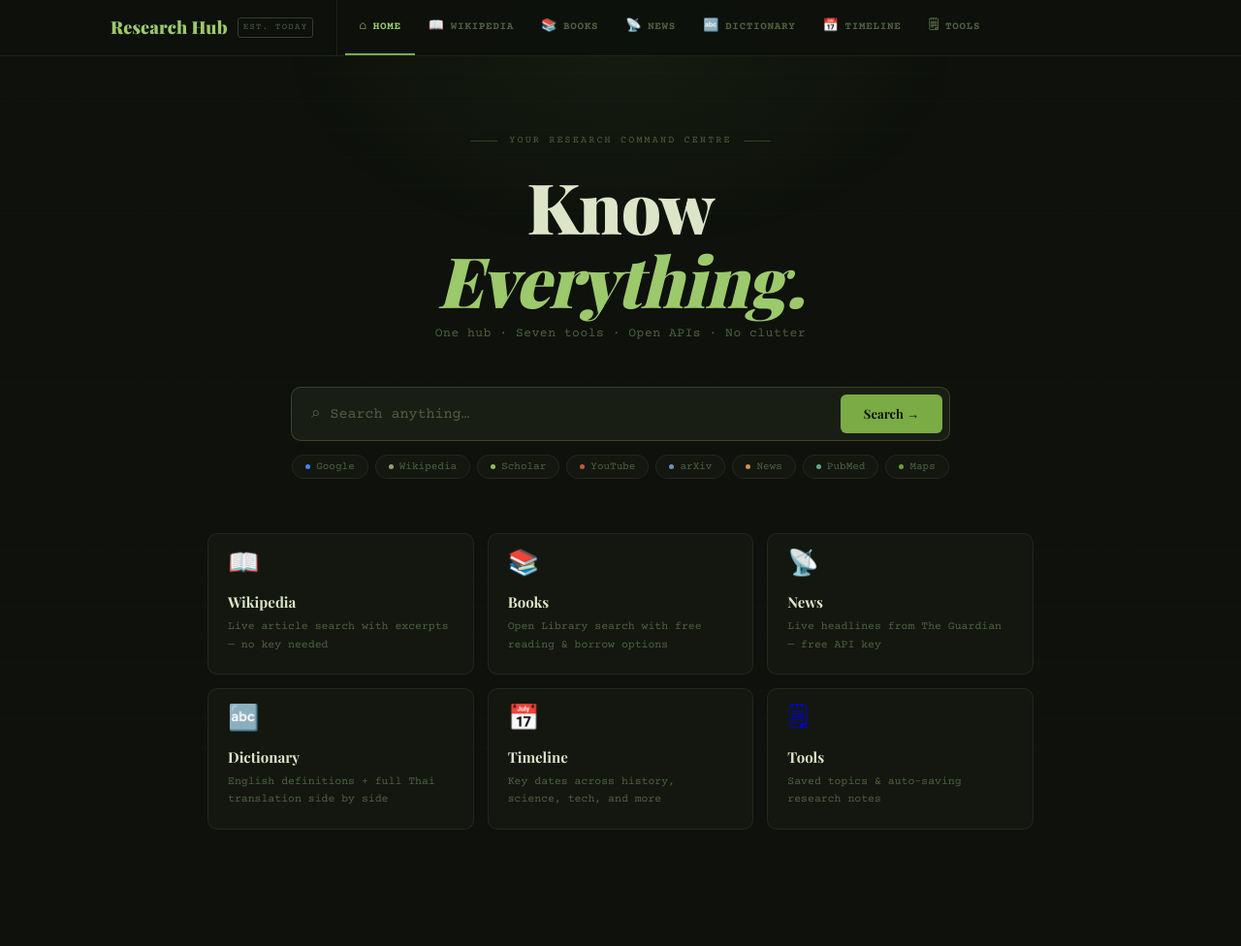
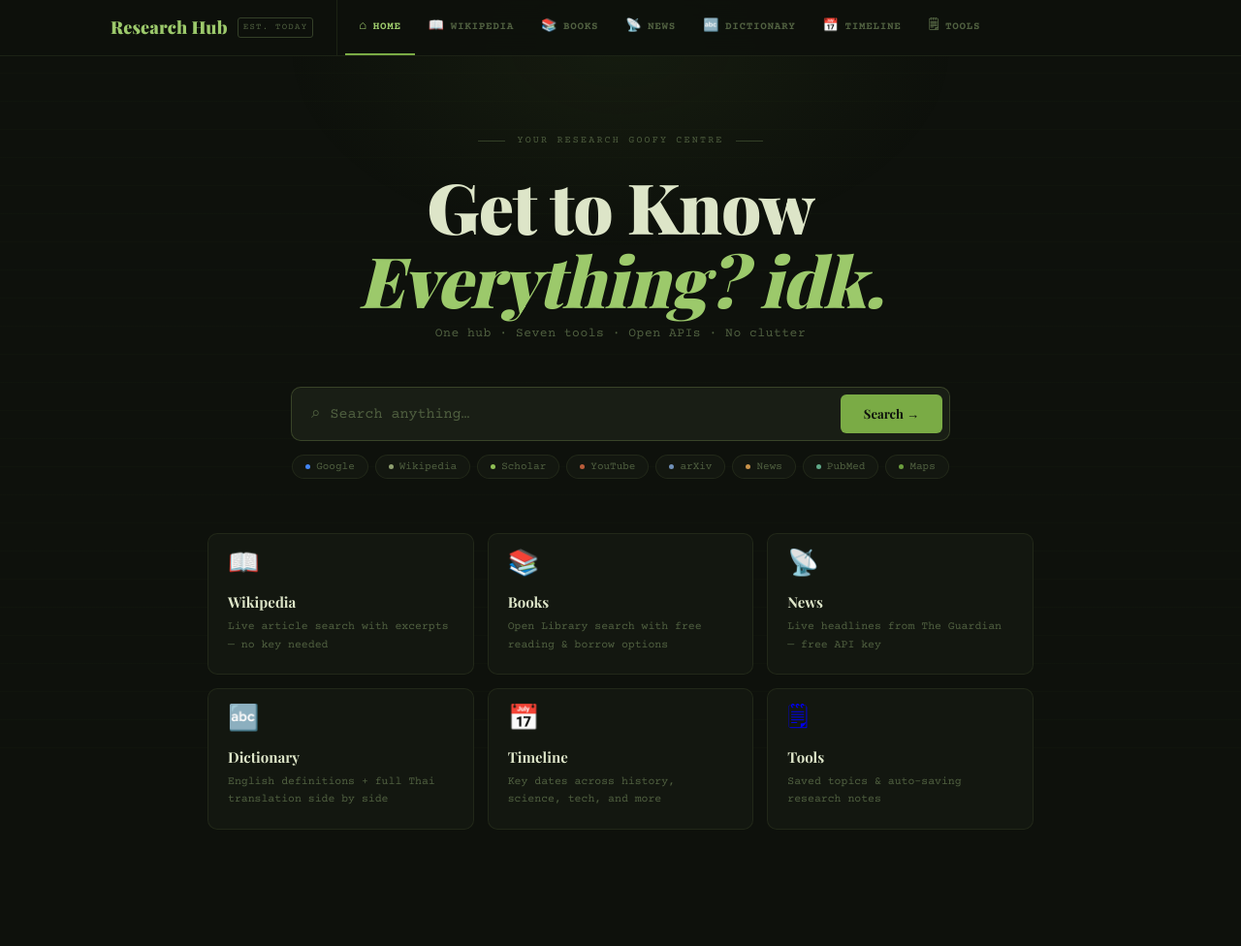
Before and after one commit to kanit-sr/Research-Hub, a plain HTML site: page index.html in a window 1280 px wide. Shown: the whole page at 97% size. Drawn offline with nearby package versions, Linux system fonts and the light colour scheme; a web font is replaced by a local one.

Commit message:
fix: title

```diff
--- a/index.html
+++ b/index.html
@@ -29,8 +29,8 @@
 <!-- HERO -->
 <section class="hero">
   <div class="container">
-    <p class="hero-eyebrow">your research command centre</p>
-    <h1 class="hero-title">Know<br><em>Everything.</em></h1>
+    <p class="hero-eyebrow">your research goofy centre</p>
+    <h1 class="hero-title">Get to Know<br><em>Everything? idk.</em></h1>
     <p class="hero-sub">One hub · Seven tools · Open APIs · No clutter</p>
 
     <div class="search-wrap">
```
